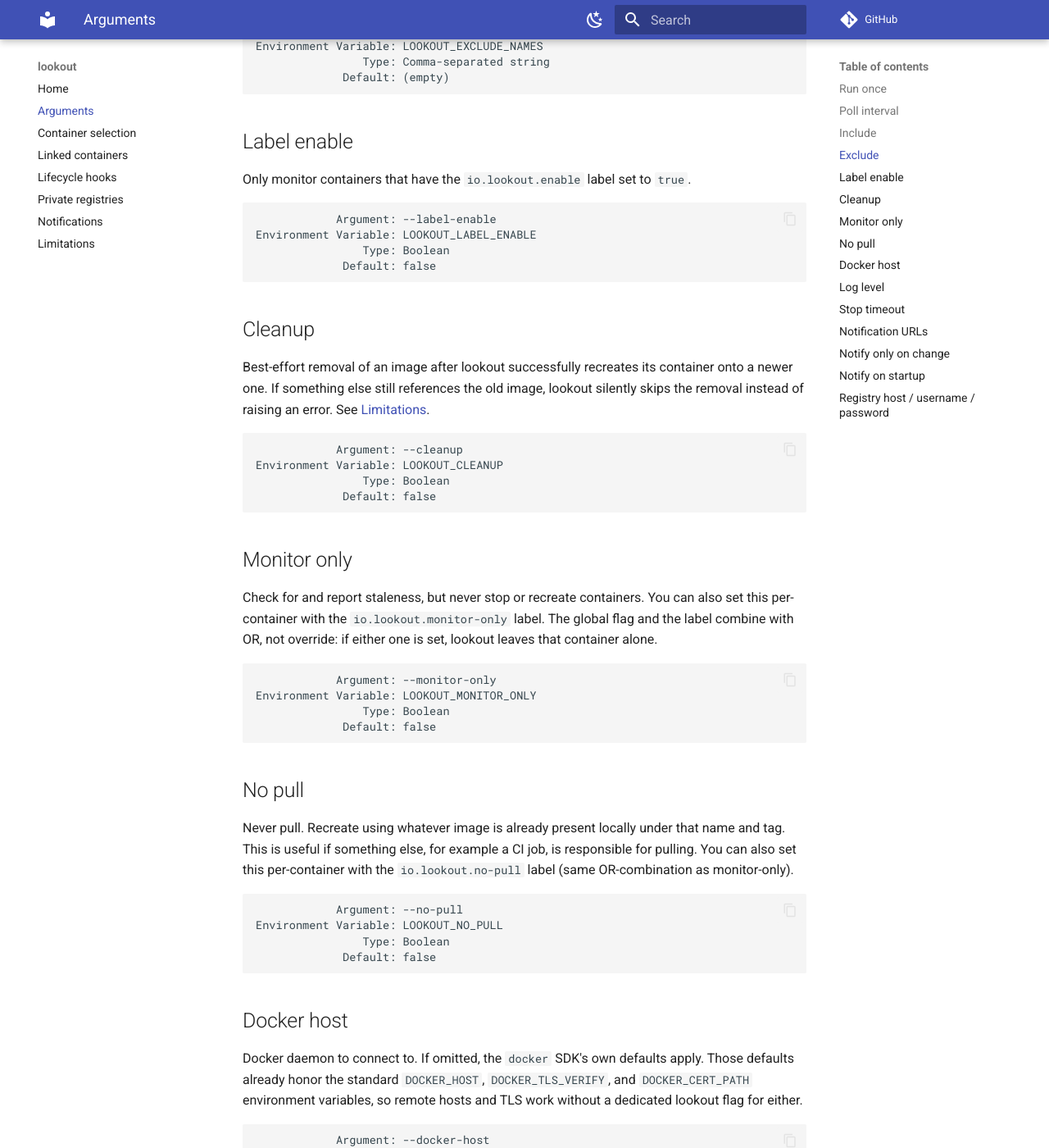
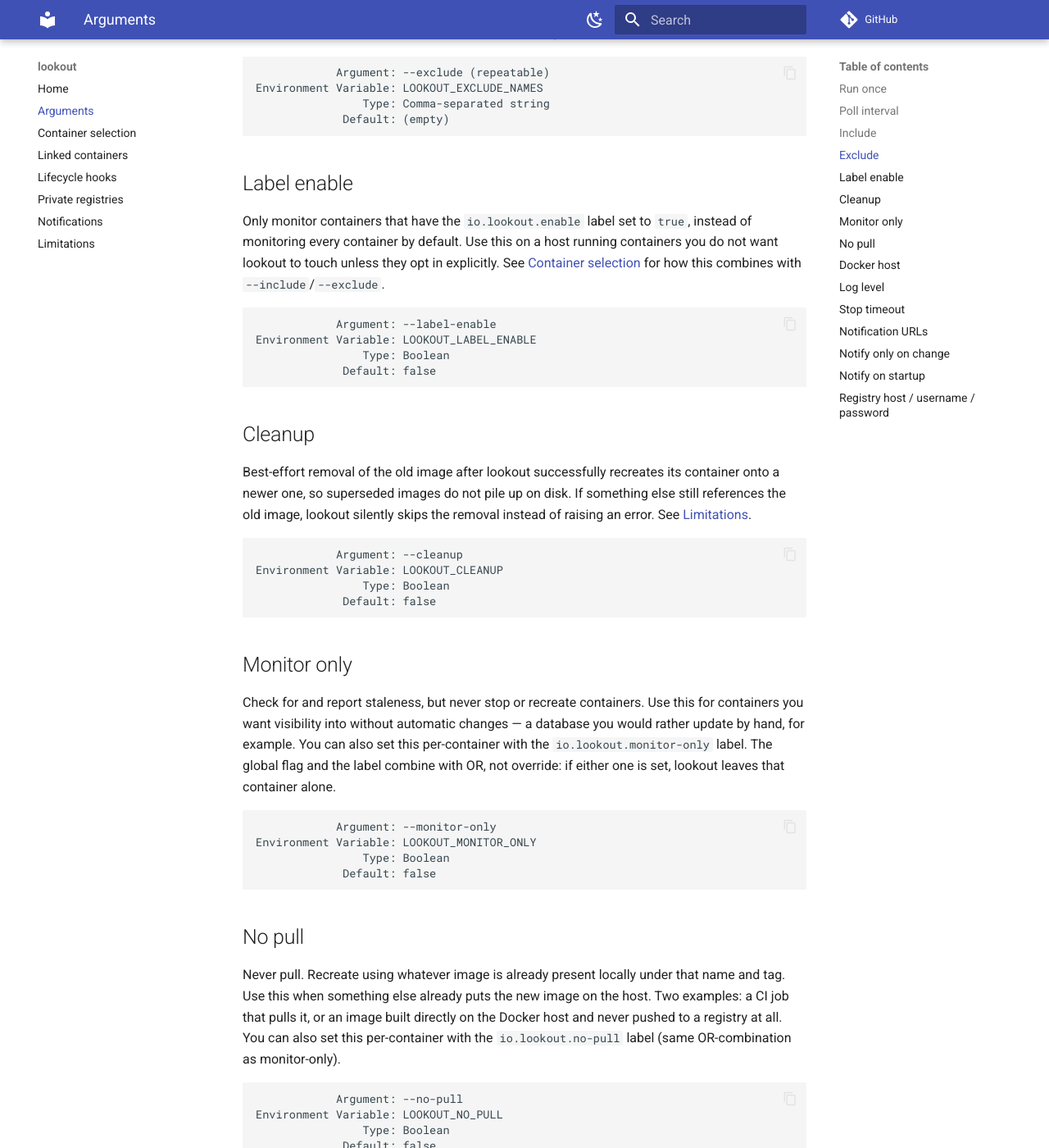
Before and after one commit to garage1118/lookout, an MkDocs documentation site: the page built from docs/arguments.md, in a window 1280 px wide and 1400 px high, scrolled down 1216 px. Shown: the whole window at 82% size. Built offline with MkDocs 1.6.1 and Material for MkDocs 9.7.7, drawn with Linux system fonts in a browser that asks for light colours; comment, search, counter and statistics services are not loaded; some of the changed text lies outside the part shown.

Commit message:
Explain why to use each non-obvious flag, not just what it does

````diff
--- a/docs/arguments.md
+++ b/docs/arguments.md
@@ -14,7 +14,9 @@ LOOKOUT_INCLUDE_NAMES=web,worker
 
 ## Run once
 
-Run a single check-and-update pass and exit, instead of running as a daemon.
+Run a single check-and-update pass and exit, instead of running as a daemon. Use this to drive
+lookout from an external scheduler instead of its own polling loop. Examples: a cron job, a CI
+pipeline, or a manual check right after pushing a new image.
 
 ```text
  Argument: --run-once
@@ -58,7 +60,10 @@ Environment Variable: LOOKOUT_EXCLUDE_NAMES
 
 ## Label enable
 
-Only monitor containers that have the `io.lookout.enable` label set to `true`.
+Only monitor containers that have the `io.lookout.enable` label set to `true`, instead of
+monitoring every container by default. Use this on a host running containers you do not want
+lookout to touch unless they opt in explicitly. See
+[Container selection](container-selection.md) for how this combines with `--include`/`--exclude`.
 
 ```text
             Argument: --label-enable
@@ -69,9 +74,10 @@ Environment Variable: LOOKOUT_LABEL_ENABLE
 
 ## Cleanup
 
-Best-effort removal of an image after lookout successfully recreates its container onto a newer
-one. If something else still references the old image, lookout silently skips the removal instead
-of raising an error. See [Limitations](limitations.md).
+Best-effort removal of the old image after lookout successfully recreates its container onto a
+newer one, so superseded images do not pile up on disk. If something else still references the old
+image, lookout silently skips the removal instead of raising an error. See
+[Limitations](limitations.md).
 
 ```text
             Argument: --cleanup
@@ -82,9 +88,11 @@ Environment Variable: LOOKOUT_CLEANUP
 
 ## Monitor only
 
-Check for and report staleness, but never stop or recreate containers. You can also set this
-per-container with the `io.lookout.monitor-only` label. The global flag and the label combine with
-OR, not override: if either one is set, lookout leaves that container alone.
+Check for and report staleness, but never stop or recreate containers. Use this for containers you
+want visibility into without automatic changes — a database you would rather update by hand, for
+example. You can also set this per-container with the `io.lookout.monitor-only` label. The global
+flag and the label combine with OR, not override: if either one is set, lookout leaves that
+container alone.
 
 ```text
             Argument: --monitor-only
@@ -95,9 +103,11 @@ Environment Variable: LOOKOUT_MONITOR_ONLY
 
 ## No pull
 
-Never pull. Recreate using whatever image is already present locally under that name and tag. This
-is useful if something else, for example a CI job, is responsible for pulling. You can also set
-this per-container with the `io.lookout.no-pull` label (same OR-combination as monitor-only).
+Never pull. Recreate using whatever image is already present locally under that name and tag. Use
+this when something else already puts the new image on the host. Two examples: a CI job that pulls
+it, or an image built directly on the Docker host and never pushed to a registry at all. You can
+also set this per-container with the `io.lookout.no-pull` label (same OR-combination as
+monitor-only).
 
 ```text
             Argument: --no-pull
@@ -108,9 +118,11 @@ Environment Variable: LOOKOUT_NO_PULL
 
 ## Docker host
 
-Docker daemon to connect to. If omitted, the `docker` SDK's own defaults apply. Those defaults
-already honor the standard `DOCKER_HOST`, `DOCKER_TLS_VERIFY`, and `DOCKER_CERT_PATH` environment
-variables, so remote hosts and TLS work without a dedicated lookout flag for either.
+Docker daemon to connect to. Use this to point lookout at a different daemon than the default
+without exporting `DOCKER_HOST` for the whole process. If omitted, the `docker` SDK's own defaults
+apply. Those defaults already honor the standard `DOCKER_HOST`, `DOCKER_TLS_VERIFY`, and
+`DOCKER_CERT_PATH` environment variables, so remote hosts and TLS work without a dedicated lookout
+flag for either.
 
 ```text
             Argument: --docker-host
@@ -130,8 +142,10 @@ Environment Variable: LOOKOUT_LOG_LEVEL
 
 ## Stop timeout
 
-Seconds to wait for a container to stop gracefully before Docker forces it. This is an env-var-only
-setting. No CLI flag currently exposes it.
+Seconds to wait for a container to stop gracefully before Docker forces it with SIGKILL. Increase
+this for containers that need longer to shut down cleanly, such as a database flushing its write
+cache to disk. A SIGKILL mid-flush on such a container can cause data loss or corruption. This is
+an env-var-only setting. No CLI flag currently exposes it.
 
 ```text
             Argument: N/A
@@ -154,7 +168,8 @@ Environment Variable: LOOKOUT_NOTIFICATION_URLS
 
 ## Notify only on change
 
-Skip sending a notification when nothing was updated, failed, or found stale — see
+Skip sending a notification when nothing was updated, failed, or found stale. This way, you are
+not notified about every routine poll that finds nothing to do. See
 [Notifications](notifications.md).
 
 ```text
@@ -166,8 +181,9 @@ Environment Variable: LOOKOUT_NOTIFY_ONLY_ON_CHANGE
 
 ## Notify on startup
 
-Send a one-time notification when lookout starts, separate from the per-run summary — see
-[Notifications](notifications.md).
+Send a one-time notification when lookout starts, separate from the per-run summary. Use this to
+confirm lookout came back up after a host reboot or its own update. You do not have to wait for
+the next scheduled run summary — see [Notifications](notifications.md).
 
 ```text
             Argument: --notify-on-startup
@@ -181,9 +197,8 @@ Environment Variable: LOOKOUT_NOTIFY_ON_STARTUP
 A single fallback credential pair for one private registry. lookout tries it only for images on
 `LOOKOUT_REGISTRY_HOST`, and only when `config.json` has no matching entry (or there is no
 `config.json` at all). `LOOKOUT_REGISTRY_HOST` is required for the other two variables to have any
-effect. Without it, lookout never uses the credentials — it does not send them to every registry
-that lacks a config.json entry, which would break anonymous access to public images on unrelated
-registries. This is an env-var-only setting: putting a password on the CLI would leak it into shell
+effect. Without it, lookout never uses the credentials. It does not send them to every registry that lacks
+a config.json entry. That would break anonymous access to public images on unrelated registries. This is an env-var-only setting: putting a password on the CLI would leak it into shell
 history and `ps` output. See [Private registries](private-registries.md).
 
 ```text
````
Also changed, not shown: docs/container-selection.md (+14 -11 lines).
